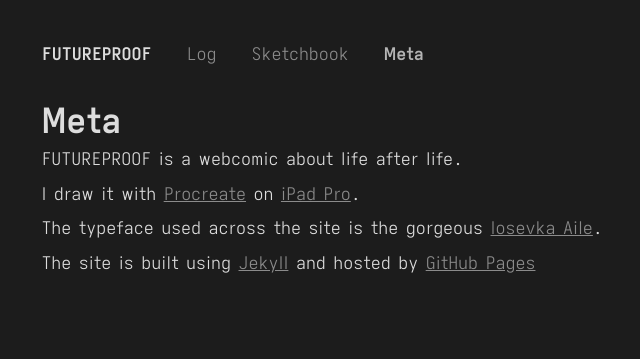
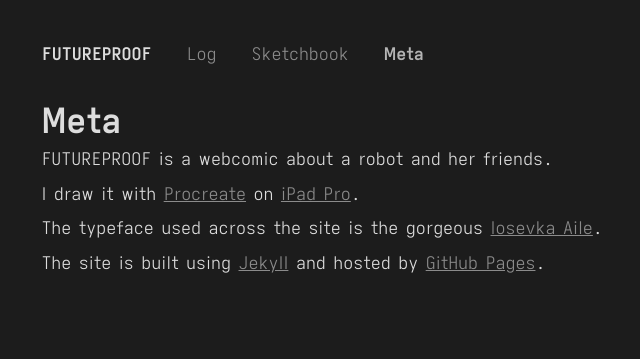
Before and after one commit to radiolevity/futureproof.love, a Jekyll site: the page built from pages/meta.md, in a window 1280 px wide. Shown: the top 359 px of the page, without its empty margins (209-849 px from the left). Built offline with Jekyll 4.4.1, drawn with Linux system fonts in a browser that asks for light colours.

Commit message:
Update meta.md

```diff
--- a/pages/meta.md
+++ b/pages/meta.md
@@ -7,10 +7,10 @@
 
 # Meta
 
-FUTUREPROOF is a webcomic about life after life.
+FUTUREPROOF is a webcomic about a robot and her friends.
 
 I draw it with [Procreate](https://procreate.art/) on [iPad&nbsp;Pro](https://www.apple.com/ipad-pro/).
 
 The typeface used across the site is the gorgeous [Iosevka&nbsp;Aile](https://typeof.net/Iosevka/).
 
-The site is built using [Jekyll](https://jekyllrb.com/) and hosted by [GitHub&nbsp;Pages](https://pages.github.com/)
+The site is built using [Jekyll](https://jekyllrb.com/) and hosted by [GitHub&nbsp;Pages](https://pages.github.com/).
```
